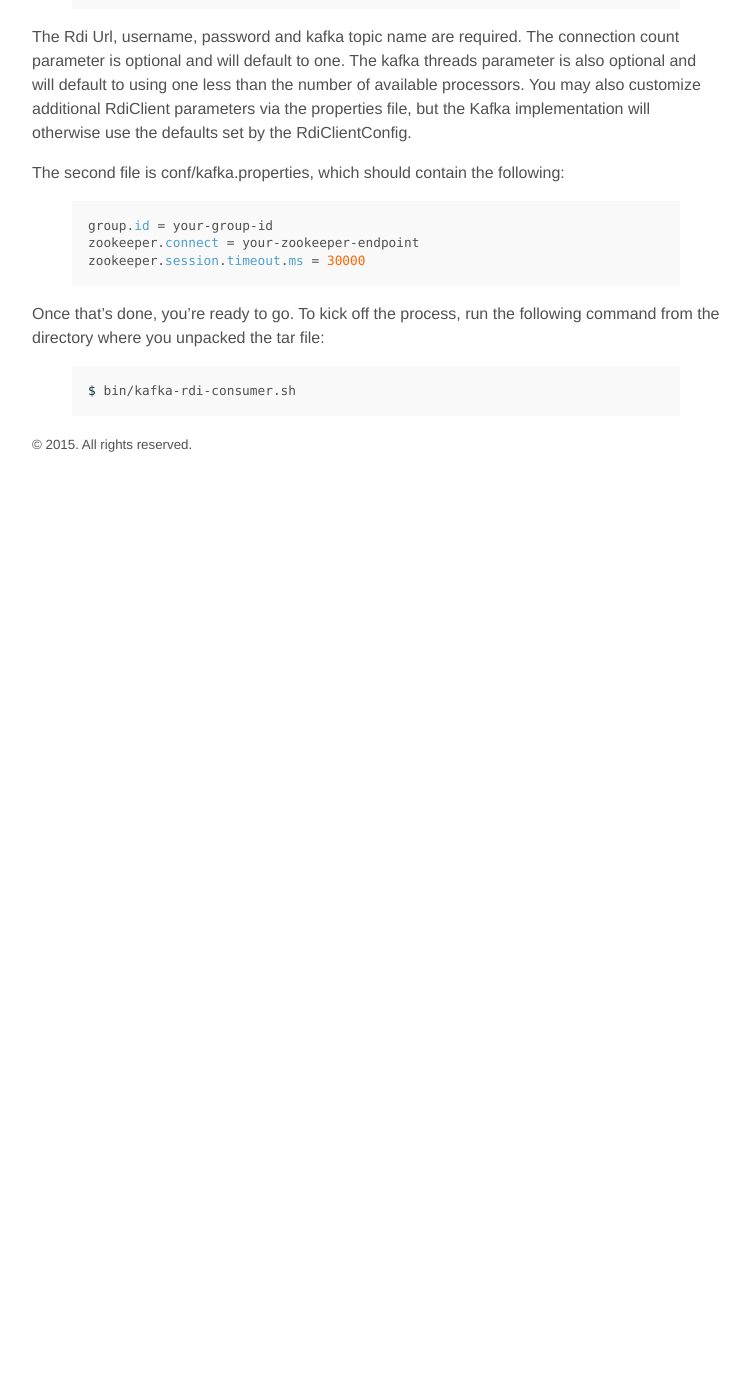
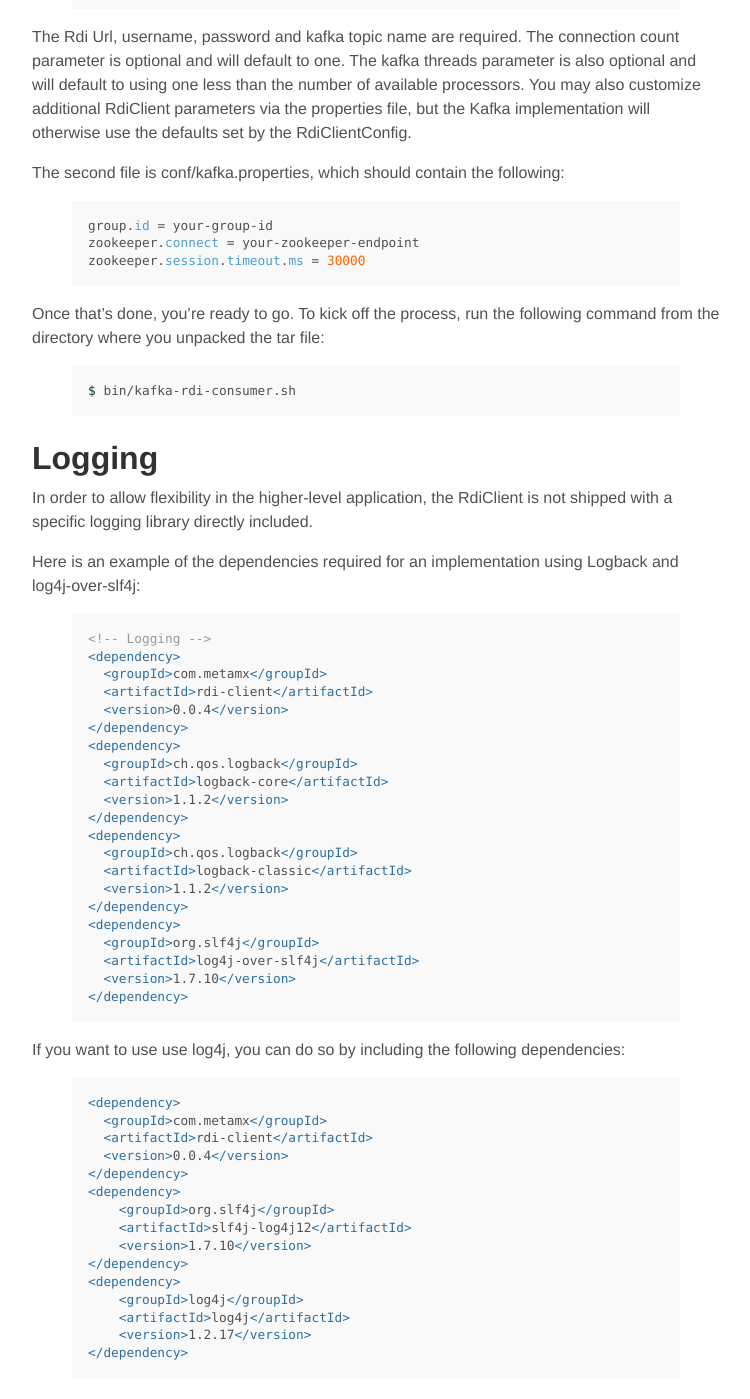
Before and after one commit to metamx/rdi-client-java, a Jekyll site: the page built from index.md, in a window 1280 px wide and 1400 px high, scrolled down 4897 px. Shown: the whole window, without its empty margins (264-1014 px from the left). Built offline with Jekyll 4.4.1, drawn with Linux system fonts in a browser that asks for light colours; before the commit the page ends 5353 px from its top, so only the background shows below that.

Commit message:
adding docs on logging due to demand for demystification

```diff
--- a/index.md
+++ b/index.md
@@ -161,3 +161,53 @@ Once that's done, you're ready to go.  To kick off the process, run the followin
 {% highlight bash %}
 $ bin/kafka-rdi-consumer.sh
 {% endhighlight %}
+
+# Logging
+
+In order to allow flexibility in the higher-level application, the RdiClient is not shipped with a specific logging library directly included.
+
+Here is an example of the dependencies required for an implementation using Logback and log4j-over-slf4j:
+
+{% highlight xml %}
+<!-- Logging -->
+<dependency>
+  <groupId>com.metamx</groupId>
+  <artifactId>rdi-client</artifactId>
+  <version>0.0.4</version>
+</dependency>
+<dependency>
+  <groupId>ch.qos.logback</groupId>
+  <artifactId>logback-core</artifactId>
+  <version>1.1.2</version>
+</dependency>
+<dependency>
+  <groupId>ch.qos.logback</groupId>
+  <artifactId>logback-classic</artifactId>
+  <version>1.1.2</version>
+</dependency>
+<dependency>
+  <groupId>org.slf4j</groupId>
+  <artifactId>log4j-over-slf4j</artifactId>
+  <version>1.7.10</version>
+</dependency>
+{% endhighlight %}
+
+If you want to use use log4j, you can do so by including the following dependencies:
+
+{% highlight xml %}
+<dependency>
+  <groupId>com.metamx</groupId>
+  <artifactId>rdi-client</artifactId>
+  <version>0.0.4</version>
+</dependency>
+<dependency>
+    <groupId>org.slf4j</groupId>
+    <artifactId>slf4j-log4j12</artifactId>
+    <version>1.7.10</version>
+</dependency>
+<dependency>
+    <groupId>log4j</groupId>
+    <artifactId>log4j</artifactId>
+    <version>1.2.17</version>
+</dependency>
+{% endhighlight xml %}
```
